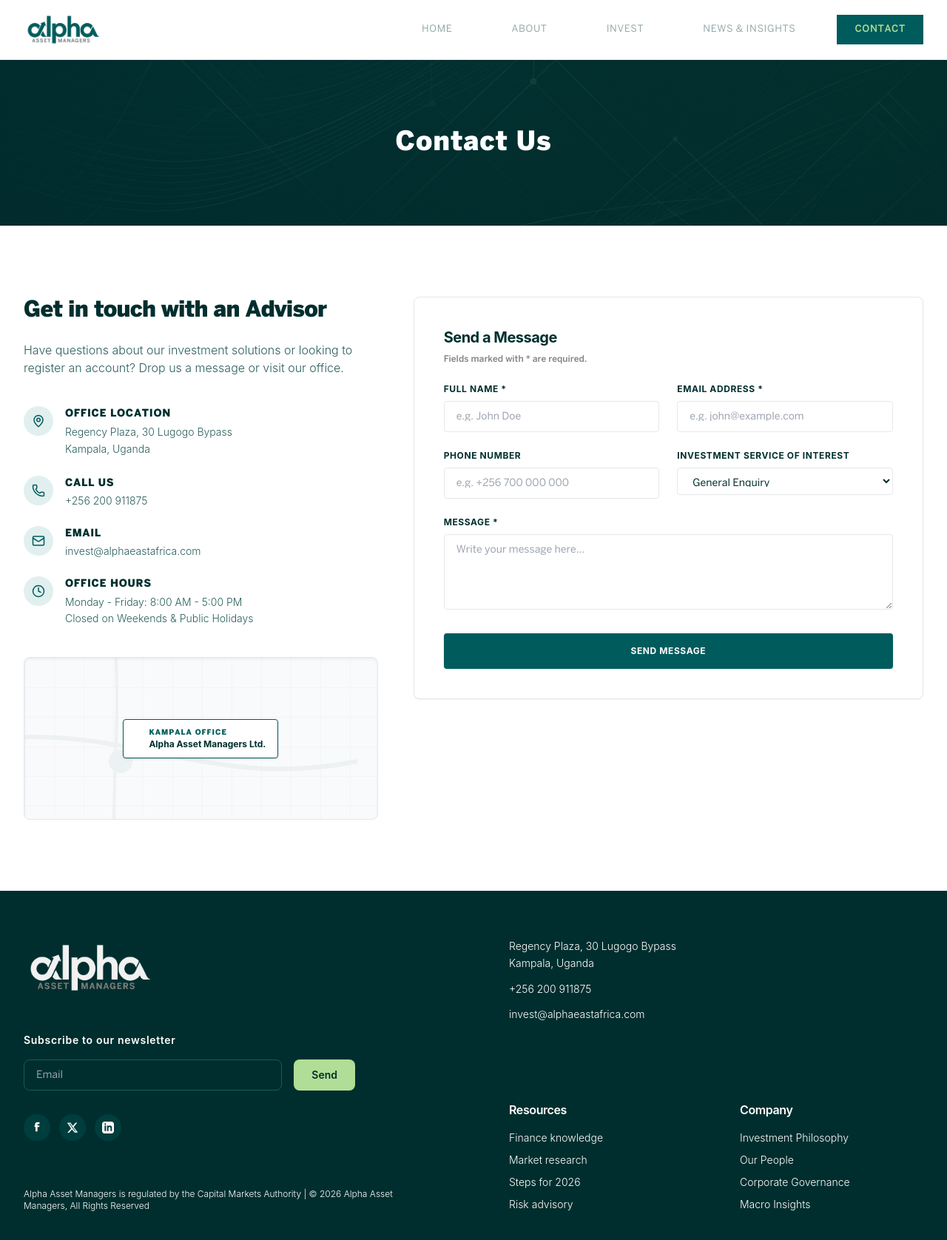
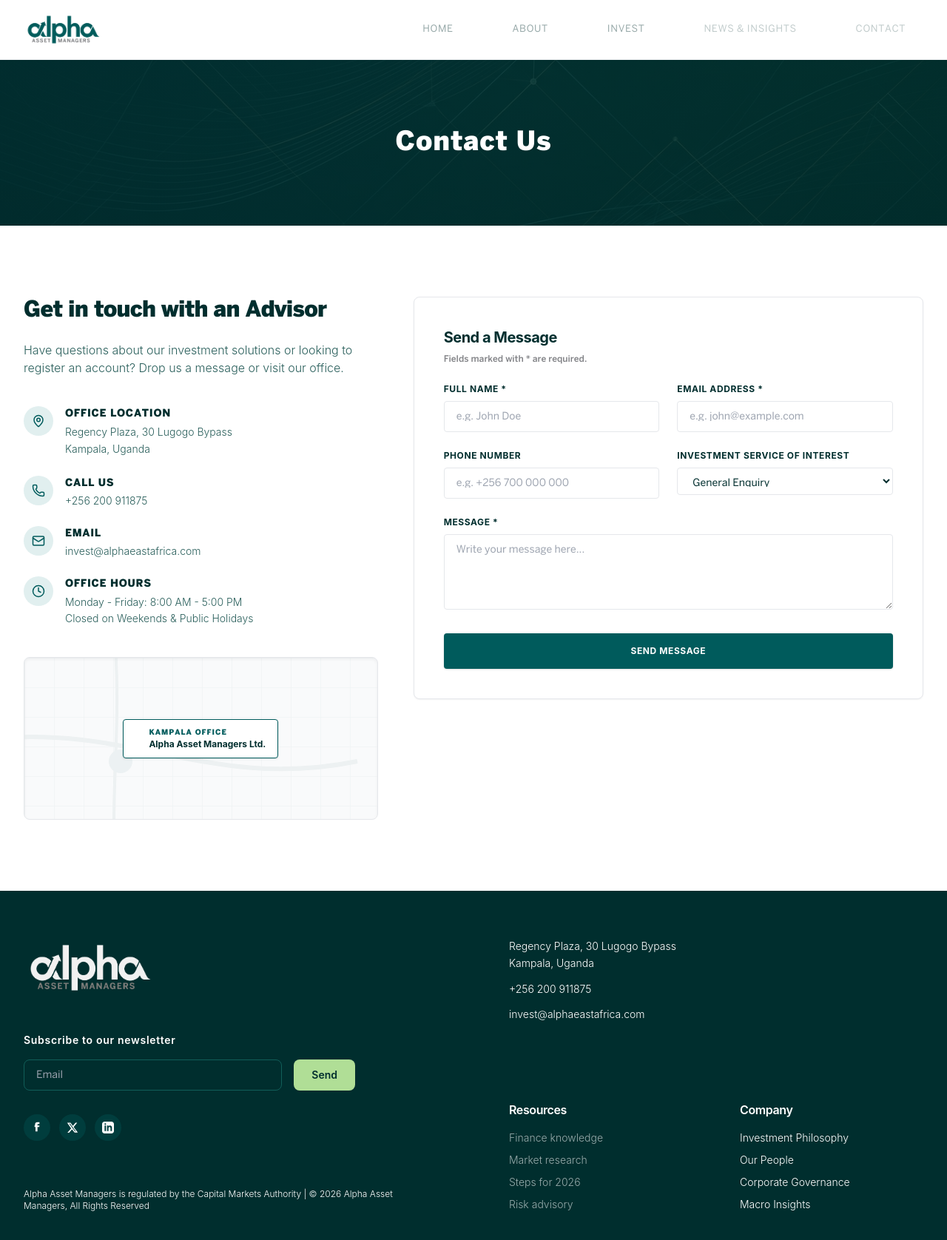
Before and after one commit to Whevar-Innovations/alpha-assets, a React (Vite) app: page /contact in a window 1280 px wide. Shown: the top 1676 px of the page at 74% size. Built offline with nearby package versions, Linux system fonts and the light colour scheme; a web font is replaced by a local one.

Commit message:
feat: disable News & Insights and Contact links in Navbar with "Coming Soon" indication

```diff
--- a/src/components/Navigation/Footer.tsx
+++ b/src/components/Navigation/Footer.tsx
@@ -119,10 +119,10 @@
               <div className="space-y-4">
                 <h3 className="text-base font-semibold text-white">Resources</h3>
                 <ul className="space-y-2.5 text-sm text-brand-gray-text font-light">
-                  <li><Link to="/news" className="hover:text-white transition-colors duration-150">Finance knowledge</Link></li>
-                  <li><Link to="/news" className="hover:text-white transition-colors duration-150">Market research</Link></li>
-                  <li><Link to="/news" className="hover:text-white transition-colors duration-150">Steps for 2026</Link></li>
-                  <li><Link to="/news" className="hover:text-white transition-colors duration-150">Risk advisory</Link></li>
+                  <li><span className="opacity-60 cursor-not-allowed" title="Coming Soon">Finance knowledge</span></li>
+                  <li><span className="opacity-60 cursor-not-allowed" title="Coming Soon">Market research</span></li>
+                  <li><span className="opacity-60 cursor-not-allowed" title="Coming Soon">Steps for 2026</span></li>
+                  <li><span className="opacity-60 cursor-not-allowed" title="Coming Soon">Risk advisory</span></li>
                 </ul>
               </div>
 
--- a/src/components/Navigation/Navbar.tsx
+++ b/src/components/Navigation/Navbar.tsx
@@ -10,8 +10,8 @@
     { label: 'Home', path: '/' },
     { label: 'About', path: '/about' },
     { label: 'Invest', path: '/invest' },
-    { label: 'News & Insights', path: '/news' },
-    { label: 'Contact', path: '/contact' },
+    { label: 'News & Insights', path: '/news', disabled: true },
+    { label: 'Contact', path: '/contact', disabled: true },
   ];
 
   return (
@@ -30,6 +30,15 @@
           {/* Desktop Navigation */}
           <nav className="hidden md:flex md:space-x-4 lg:space-x-8 items-center">
             {navItems.map((item) => (
+              item.disabled ? (
+                <span
+                  key={item.path}
+                  className="px-6 py-2.5 text-[13px] uppercase tracking-wider text-brand-grayText opacity-60 cursor-not-allowed"
+                  title="Coming Soon"
+                >
+                  {item.label}
+                </span>
+              ) : (
                 <NavLink
                   key={item.path}
                   to={item.path}
@@ -43,6 +52,7 @@
                 >
                   {item.label}
                 </NavLink>
+              )
             ))}
           </nav>
 
@@ -69,6 +79,15 @@
       >
         <div className="px-2 pt-2 pb-3 space-y-1 sm:px-3 bg-white border-t border-gray-100 shadow-lg">
           {navItems.map((item) => (
+            item.disabled ? (
+              <span
+                key={item.path}
+                className="block px-4 py-3 text-[13px] uppercase tracking-wider text-brand-grayText opacity-60 cursor-not-allowed"
+                title="Coming Soon"
+              >
+                {item.label}
+              </span>
+            ) : (
               <NavLink
                 key={item.path}
                 to={item.path}
@@ -83,6 +102,7 @@
               >
                 {item.label}
               </NavLink>
+            )
           ))}
         </div>
       </div>
```
Lines whose indentation alone changed are shown as unchanged.
